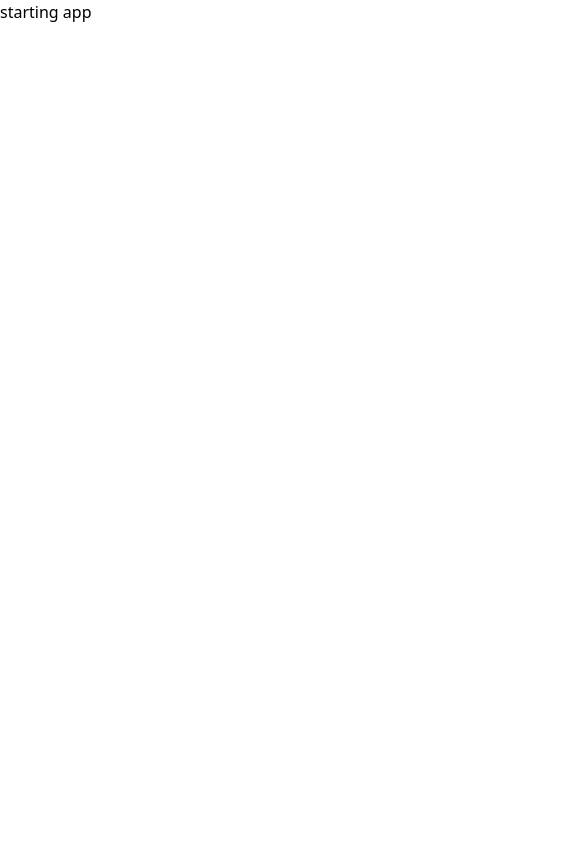
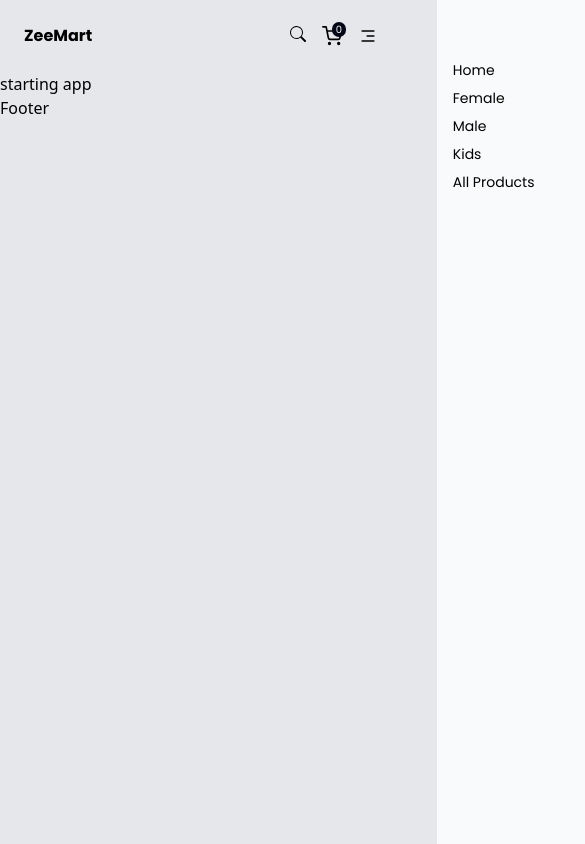
Before and after one commit to zeeshan080/nextjs13, a Next.js app in the folder zee-mart/: page / in a window 390 px wide. Shown: the top 844 px of the page, 585 px wide, since content can reach past the window. Built offline with nearby package versions, Linux system fonts and the light colour scheme.

Commit message:
main responsive navbar completed

```diff
--- a/zee-mart/package.json
+++ b/zee-mart/package.json
@@ -19,6 +19,7 @@
     "postcss": "8.4.24",
     "react": "18.2.0",
     "react-dom": "18.2.0",
+    "react-icons": "^4.9.0",
     "tailwindcss": "3.3.2",
     "typescript": "5.0.4"
   }
--- /dev/null
+++ b/zee-mart/src/app/components/ui/footer.tsx
@@ -0,0 +1,9 @@
+import React from 'react'
+
+type Props = {}
+
+export default function Footer({}: Props) {
+  return (
+    <div>Footer</div>
+  )
+}
--- /dev/null
+++ b/zee-mart/src/app/components/ui/main-navbar.tsx
@@ -0,0 +1,89 @@
+"use client";
+import Link from "next/link";
+import { useState } from "react";
+import React from "react";
+import { FiShoppingCart } from "react-icons/fi";
+import { BsSearch } from "react-icons/bs";
+import { IoMdClose } from "react-icons/io";
+import { CgMenuRightAlt } from "react-icons/cg";
+import { Poppins } from "next/font/google";
+import NavbarLinks from "./navbar-links";
+
+const poppins = Poppins({
+  weight: ["100", "200", "300", "400", "500", "600", "700"],
+  subsets: ["latin"],
+});
+
+export default function MainNavbar() {
+  const [toggleMenu, setToggleMenu] = useState(false);
+
+  const toggleMenuHandler = () => {
+    setToggleMenu(!toggleMenu);
+  };
+  return (
+    <>
+      {/* backdrop for menu */}
+      <div
+        className={`${
+          toggleMenu ? "" : "hidden"
+        } absolute top-0 left-0 h-screen w-screen z-10 bg-slate-950 opacity-30`}
+      ></div>
+      <header className="w-full min-h-[60px] p-3 flex justify-between items-center">
+        {/* main site logo */}
+        <Link
+          href={"/"}
+          className={`p-3 logo ${poppins.className} font-bold text-[16px]`}
+        >
+          ZeeMart
+        </Link>
+        {/* responsive navbar */}
+        <div
+          className={`${
+            toggleMenu ? "right-0" : "right-[-60%]"
+          } z-10 bg-gray-50 lg:bg-transparent absolute lg:relative lg:right-0 top-0 h-screen w-[48%] lg:h-[40px] lg:w-auto ease-in-out duration-300 `}
+        >
+          <div className="relative top-0 right-0 flex justify-end p-3 lg:hidden">
+            <IoMdClose onClick={toggleMenuHandler} className="h-4 w-4" />
+          </div>
+          <ul
+            className={`${poppins.className} px-1 py-4 lg:flex lg:py-1 lg:px-2`}
+          >
+           <NavbarLinks href={"/"} title={"Home"}/>
+           <NavbarLinks href={"/female"} title={"Female"}/>
+           <NavbarLinks href={"/male"} title={"Male"}/>
+           <NavbarLinks href={"/kids"} title={"Kids"}/>
+           <NavbarLinks href={"/products"} title={"All Products"}/>
+
+          </ul>
+        </div>
+        {/* main menu area */}
+        <div className="flex gap-3 items-center lg:justify-between lg:w-[35%]">
+          {/*search bar */}
+          <div className="w-[75%]">
+            <form className="lg:flex lg:gap-3 w-full">
+              <input
+                className="hidden lg:inline-block bg-transparent border-[1px] border-gray-400 rounded-[8px] text-[14px] px-4 py-1 w-full"
+                placeholder="What are you looking for..."
+              />
+              <button>{<BsSearch />}</button>
+            </form>
+          </div>
+          {/* cart icon */}
+          <div className="lg:w-[25%] lg:flex lg:pr-5  lg:justify-end">
+            <div className="relative p-1">
+              <div className={`absolute top-0 right-0 w-[14px] flex justify-center items-center text-white bg-slate-950 rounded-full `}>
+                <p className={`${poppins.className} text-[10px]`}>0</p>
+              </div>
+              <FiShoppingCart className="h-5 w-5" />
+            </div>
+          </div>
+
+          {/*button to toggle navbar on mobile*/}
+          <button className="lg:hidden" onClick={toggleMenuHandler}>
+            <CgMenuRightAlt className="h-5 w-5" />
+          </button>
+        </div>
+      </header>
+    </>
+  );
+}
--- /dev/null
+++ b/zee-mart/src/app/components/ui/navbar-links.tsx
@@ -0,0 +1,20 @@
+import Link from 'next/link'
+import React from 'react'
+
+type Props = {
+    href: string,
+    title: string
+}
+
+export default function NavbarLinks({href,title}: Props) {
+  return (
+    <li>
+    <Link
+      href={href}
+      className="w-full inline-block px-3 py-1 text-sm"
+    >
+      {title}
+    </Link>
+  </li>
+  )
+}
--- a/zee-mart/src/app/globals.css
+++ b/zee-mart/src/app/globals.css
@@ -1,3 +1,7 @@
 @tailwind base;
 @tailwind components;
 @tailwind utilities;
+
+:root {
+    box-sizing: border-box;
+}
--- a/zee-mart/src/app/layout.tsx
+++ b/zee-mart/src/app/layout.tsx
@@ -1,3 +1,5 @@
+import Footer from './components/ui/footer'
+import MainNavbar from './components/ui/main-navbar'
 import './globals.css'
 
 export const metadata = {
@@ -12,7 +14,11 @@ export default function RootLayout({
 }) {
   return (
     <html lang="en">
-      <body >{children}</body>
+      <body className='bg-gray-200' >
+        <MainNavbar/>
+        {children}
+        <Footer/>
+        </body>
     </html>
   )
 }
```
Also changed, not shown: 1 other file (tests, documents, lock files or other folders).
